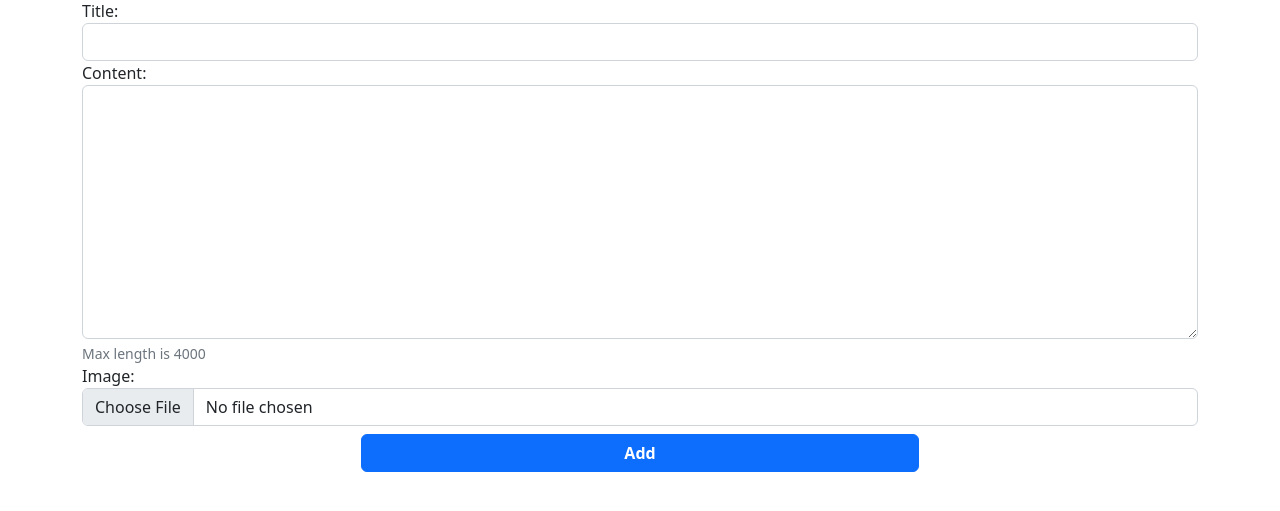
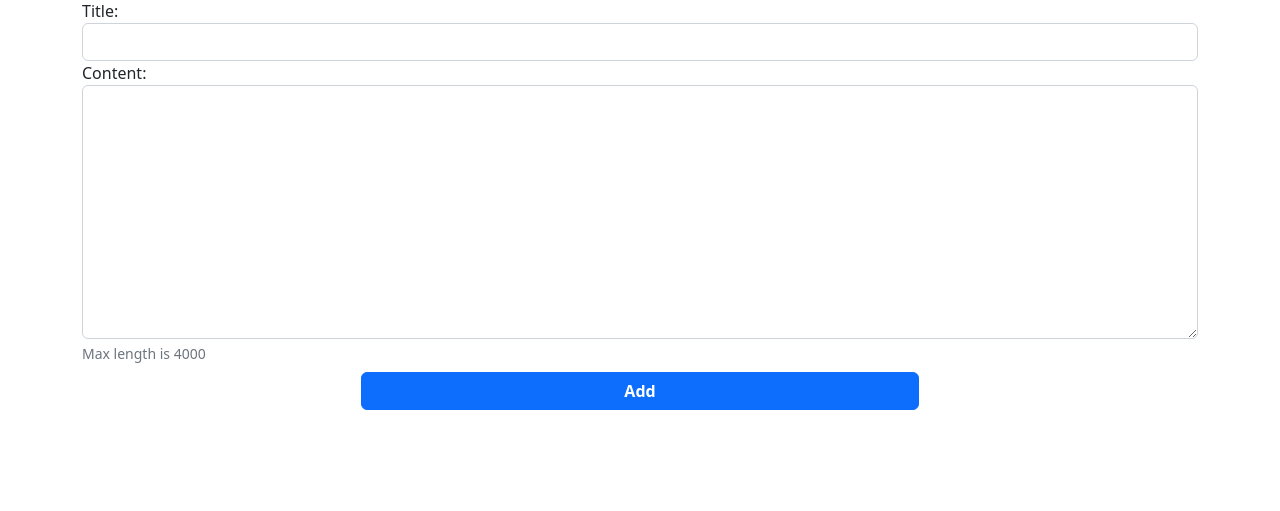
Before and after one commit to hosamhamdy258/blog-django, a Django app: page /categories/1/new/ in a window 1280 px wide. Shown: the part 77-588 px from the top of the page. Run offline with Django 4.2, Linux system fonts and the light colour scheme; a user stored in the database is signed in; tables that the repository leaves empty hold one stand-in row (values such as "Sample post"); some libraries are stand-ins or nearby versions.

Commit message:
tags added

```diff
--- a/Django_Blog/settings.py
+++ b/Django_Blog/settings.py
@@ -42,6 +42,7 @@
     'widget_tweaks',
     'accounts',
     'categories',
+    "taggit"
 ]
 
 MIDDLEWARE = [
--- a/categories/forms.py
+++ b/categories/forms.py
@@ -1,12 +1,13 @@
 from django import forms
-from .models import Post,Comment
+from .models import Post, Comment
 
 
 class NewPostForm(forms.ModelForm):
 
     class Meta:
         model = Post
-        fields = ['title', 'content','image']
+        fields = ['title', 'content','tags']
+        # fields = "__all__"
 
 
 class NewCommentForm(forms.ModelForm):
--- a/categories/models.py
+++ b/categories/models.py
@@ -1,5 +1,6 @@
 from django.db import models
 from django.contrib.auth.models import User
+from taggit.managers import TaggableManager
 
 
 # Create your models here.
@@ -19,7 +20,8 @@
     created_by = models.ForeignKey(
         User, related_name='posts', on_delete=models.CASCADE)
     created_dt = models.DateTimeField(auto_now_add=True)
-    image = models.ImageField(upload_to="imgs")
+    # image = models.ImageField(upload_to="imgs")
+    tags = TaggableManager()
 
     def __str__(self):
         return self.title
--- a/categories/views.py
+++ b/categories/views.py
@@ -1,3 +1,4 @@
+from traceback import print_tb
 from django.contrib.auth.models import User
 from django.shortcuts import render, get_object_or_404, redirect
 from django.urls import is_valid_path
@@ -46,11 +47,12 @@
             # here added extra data to be saved with post
             post.category = category
             post.created_by = req.user
-            post.image = f"imgs/{req.FILES['image']}"
-            image = req.FILES["image"]
-            fss = FileSystemStorage()
-            fss.save(f"imgs/{image.name}", image)
+            # post.image = f"imgs/{req.FILES['image']}"
+            # image = req.FILES["image"]
+            # fss = FileSystemStorage()
+            # fss.save(f"imgs/{image.name}", image)
             post.save()
+            form.save_m2m()
             return redirect('category_posts', category_id=category.pk)
     else:
         form = NewPostForm()
--- a/templates/categories/home.html
+++ b/templates/categories/home.html
@@ -47,6 +47,9 @@
               <div class="mb-1 text-muted">{{post.created_dt}}</div>
               <p class="card-text mb-auto">{{post.content}}</p>
               <a href="{% url 'post' category_id=post.category.id post_id=post.pk %}" class="stretched-link">Continue reading</a>
+              <p class="card-text mb-auto">{{post.tags.slug}}</p>
+
+
             </div>
             <div class="col-auto d-none d-lg-block"></div>
           </div>
```
Also changed, not shown: categories/migrations/0009_remove_post_image.py (added), categories/migrations/0010_post_tags.py (added).
